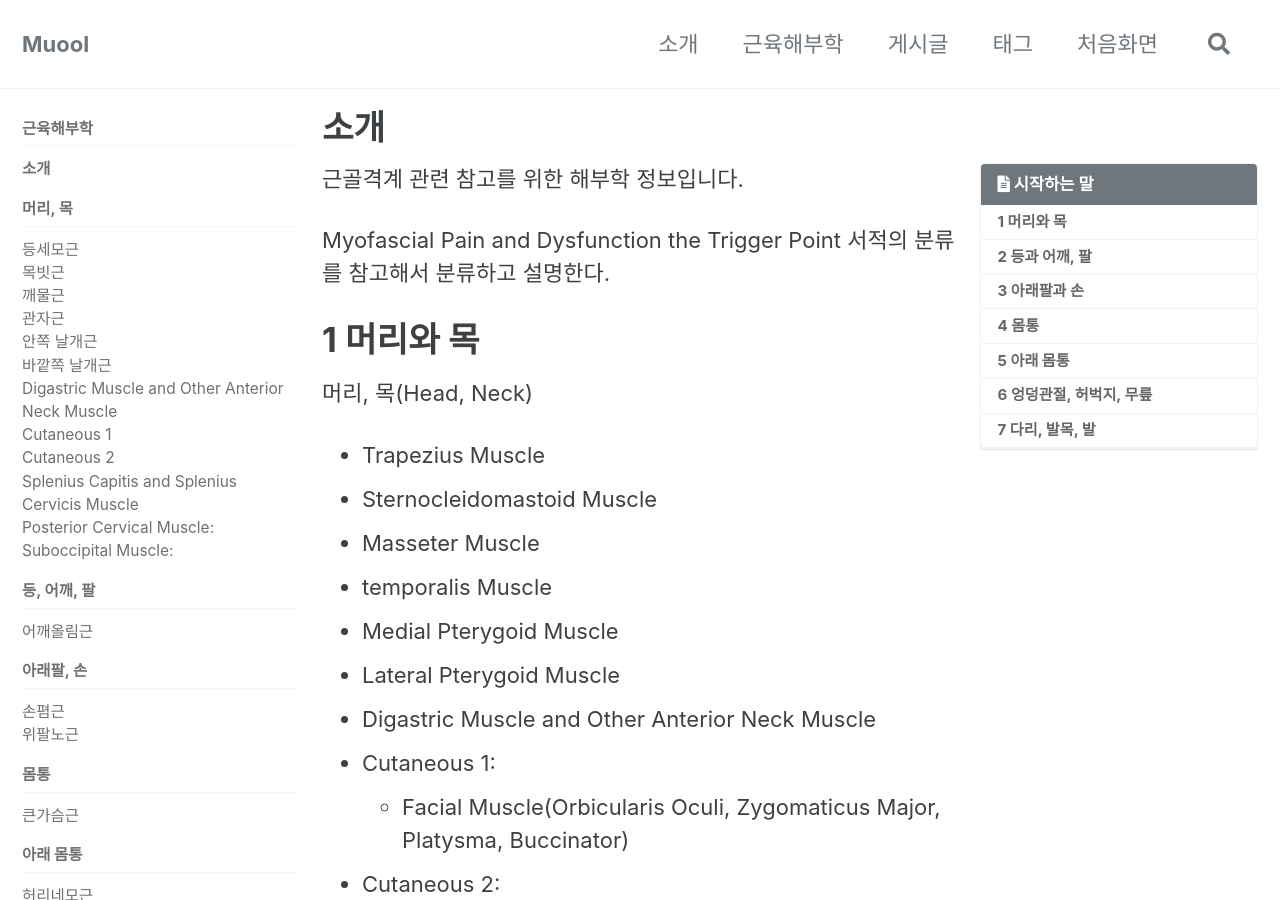
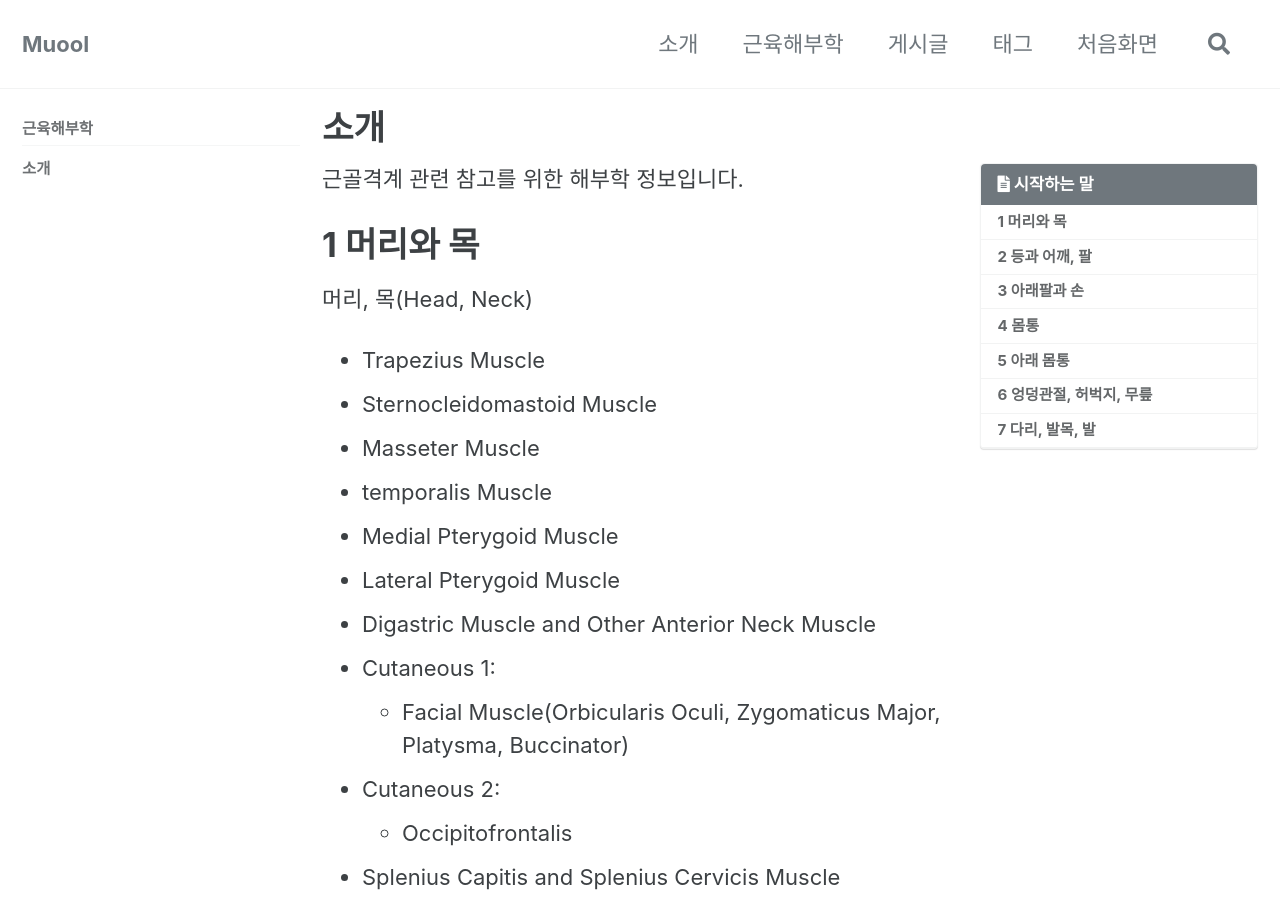
Before and after one commit to ysjkof/ysjkof.github.io, a Jekyll site: the page built from docs/00-문서.md, in a window 1280 px wide and 900 px high. Built offline with Jekyll 4.4.1, drawn with Linux system fonts in a browser that asks for light colours; cached includes are drawn as plain includes.

Commit message:
초기화
발행하기 위해 작성 중인 컨텐츠 제거.

```diff
--- a/_data/navigation.yml
+++ b/_data/navigation.yml
@@ -17,58 +17,3 @@ docs:
     children:
       - title: "소개"
         url: /docs/00-intro/
-  - title: 머리, 목
-    children:
-      - title: "등세모근"
-        url: /docs/trapezius-muscle/
-      - title: "목빗근"
-        url: /docs/sternocleidomastoid-muscle/
-      - title: "깨물근"
-        url: /docs/masseter-muscle/
-      - title: "관자근"
-        url: /docs/temporalis-muscle/
-      - title: "안쪽 날개근"
-        url: /docs/medial-pterygoid-muscle/
-      - title: "바깥쪽 날개근"
-        url: /docs/lateral-pterygoid-muscle/
-      - title: "Digastric Muscle and Other Anterior Neck Muscle"
-        url: /docs/digastric-muscle-and-other-anterior-neck-muscle/
-      - title: "Cutaneous 1"
-        url: /docs/cutaneous-1/
-      - title: "Cutaneous 2"
-        url: /docs/cutaneous-2/
-      - title: "Splenius Capitis and Splenius Cervicis Muscle"
-        url: /docs/splenius-capitis-and-splenius-cervicis-muscle/
-      - title: "Posterior Cervical Muscle:"
-        url: /docs/posterior-cervical-muscle/
-      - title: "Suboccipital Muscle:"
-        url: /docs/suboccipital-muscle/
-
-  - title: 등, 어깨, 팔
-    children:
-      - title: "어깨올림근"
-        url: /docs/levator-scapulae-muscle/
-  - title: 아래팔, 손
-    children:
-      - title: "손폄근"
-        url: /docs/hand-extensor/
-      - title: "위팔노근"
-        url: /docs/brachioradialis-muscle/
-  - title: 몸통
-    children:
-      - title: "큰가슴근"
-        url: /docs/pectoralis-major/
-  - title: 아래 몸통
-    children:
-      - title: "허리네모근"
-        url: /docs/quadratus-lumborum-muscle/
-  - title: 엉덩관절, 허벅지, 무릎
-    children:
-      - title: "넓다리근막긴장근"
-        url: /docs/tensor-fasciae-latea-muscle/
-      - title: "넙다리빗근"
-        url: /docs/sartorius-muscle/
-  - title: 다리, 발목, 발
-    children:
-      - title: "앞정강근"
-        url: /docs/tibialis-anterior-muscle/
--- a/docs/00-문서.md
+++ b/docs/00-문서.md
@@ -8,8 +8,6 @@ toc_label: 시작하는 말
 ---
 
 근골격계 관련 참고를 위한 해부학 정보입니다.
-
-Myofascial Pain and Dysfunction the Trigger Point 서적의 분류를 참고해서 분류하고 설명한다.
 
 # 1 머리와 목
 
--- a/docs/01-trapezius-muscle.md
+++ /dev/null
@@ -1,68 +0,0 @@
----
-title: "등세모근육"
-permalink: /docs/trapezius-muscle/
-excerpt: "Trapezius Muscle, 등세모근, 승모근"
-toc: true
-toc_sticky: true
-toc_label: 등세모근육
----
-
-| 종류 | 영어             | 신용어   | 구용어 |
-| ---- | ---------------- | -------- | ------ |
-| 이름 | Trapezius Muscle | 등세모근 | 승모근 |
-
-등세모근은 구용어로 승모근, 영어로 Trapezius로 불린다. 목부터 등에 넓게 붙어 있는 근육으로 위, 가운데, 아래 세 부위로 나뉘고 기능에 차이가 있다.
-
-**위 등세모근**은 머리, 목, 어깨의 등쪽에 붙어 있는 근육으로 고개를 숙이거나 내밀고 오래 있는 경우 힘을 많이 쓰게 된다. 그게 심하면 우리는 무거움이나 심하면 통증을 느끼게 된다.
-
-치료를 하려고 환자분께 여쭤보면 목어깨가 뭉쳐서 아프다고 하시는데 이때 원인이 위등세모근인지, 어깨올림근인지 구분할 필요가 있다. 만약 위등세모근이 과하게 늘어나고 긴장해서 아플때는 단순한 마사지로는 효과가 떨어지고 위등세모근을 활성화하거나 교정운동을 하는 편이 낫다.
-
-# 위쪽 등세모근육
-
-![image-left](/assets/images/figure6.1-trapezius.png){: .align-left}
-
-| 이는곳                           | 닿는곳                     | 신경지배        | 기능                 |
-| -------------------------------- | -------------------------- | --------------- | -------------------- |
-| 뒤통수뼈의 위목덜미선의 안쪽 1/3 | 빗장뼈의 가쪽 1/3          | Acceccery Nerve | 목뼈의 가쪽굽힘      |
-| 목덜미인대                       | 어깨뼈 봉우리의 안쪽모서리 | 목신경의 앞가지 | 목뼈의 폄            |
-| 1번~4번까지 목뼈의 가시돌기      |                            |                 | 어깨뼈의 머리쪽 이동 |
-|                                  |                            |                 | 어깨뼈의 안쪽 이동   |
-|                                  |                            |                 | 어깨뼈의 위쪽회전    |
-
-## 근육부착부위
-
-### 이는 곳 Origin
-
-- 뒤 통수뼈 위목덜미선의 안쪽 1/3; Median 1/3 of Superior Nucal Line of Occipital
-- 목덜미인대; Nuchal Ligament
-- 첫째 ~ 넷째까지 목뼈의 가시돌기; Spinous Process of 1st ~ 4th Cervical Spine
-
-### 닿는 곳 Insertion
-
-- 빗장뼈의 가쪽 1/3; lateral 1/3 of Clavicle
-- 어깨뼈 봉우리의 안쪽 모서리; medial border of Acromion
-
-## 기능
-
-- 목뼈의 가쪽 굽힘; Cervical Spine Lateral Flexion
-- 목뼈의 폄; Cervical Spine Extension
-- 날개뼈의 올림; Scapular Elevation
-- 날개뼈의 모음; Scapular Adduction
-- 날개뼈의 위쪽돌림; Scapular Upward Rotation
-
-## 신경지배
-
-- 더부신경(11번 뇌신경); Acceccery Nerve(Cranial Nerve 11)
-- 목신경의 앞가지; Ventral rami of Cn2 ~ Cn4
-
-# 가운데 등세모근육
-
-# 아래 등세모근육
-
-| Orogin                  | Insertion | Nerve           | Action                    |
-| ----------------------- | --------- | --------------- | ------------------------- |
-| Nucal ligament          | Acromion  | Acceccery Nerve | scapular upward rotation, |
-| C1 ~ C7 Spinous Process |           |                 | scapular adduction,       |
-| T1~T12 Spinous Process  |           |                 | depression,               |
-
-#
--- a/docs/02-sternocleidomastoid-muscle.md
+++ /dev/null
@@ -1,16 +0,0 @@
----
-title: "목빗근"
-permalink: /docs/sternocleidomastoid-muscle/
-excerpt: ""
-toc: true
-toc_sticky: true
-toc_label: 목빗근
----
-
-| 종류   | 이름                       |
-| ------ | -------------------------- |
-| 영어   | Sternocleidomastoid Muscle |
-| 신용어 | 목빗근                     |
-| 구용어 | 흉쇄유돌근                 |
-
-#
--- a/docs/03-masseter-muscle.md
+++ /dev/null
@@ -1,16 +0,0 @@
----
-title: "깨물근"
-permalink: /docs/masseter-muscle/
-excerpt: ""
-toc: true
-toc_sticky: true
-toc_label: 깨물근
----
-
-| 종류   | 이름   |
-| ------ | ------ |
-| 영어   | Muscle |
-| 신용어 | 깨물근 |
-| 구용어 | 교근   |
-
-#
--- a/docs/04-temporalis-muscle.md
+++ /dev/null
@@ -1,16 +0,0 @@
----
-title: "관자근"
-permalink: /docs/temporalis-muscle/
-excerpt: ""
-toc: true
-toc_sticky: true
-toc_label: 관자근
----
-
-| 종류   | 이름              |
-| ------ | ----------------- |
-| 영어   | Temporalis Muscle |
-| 신용어 | 관자근            |
-| 구용어 | 측두근            |
-
-#
--- a/docs/05-medial-pterygoid-muscle.md
+++ /dev/null
@@ -1,16 +0,0 @@
----
-title: "안쪽 날개근"
-permalink: /docs/medial-pterygoid-muscle/
-excerpt: ""
-toc: true
-toc_sticky: true
-toc_label: 안쪽 날개근
----
-
-| 종류   | 이름                    |
-| ------ | ----------------------- |
-| 영어   | Medial Pterygoid Muscle |
-| 신용어 | 안쪽 날개근             |
-| 구용어 | 내측 익상근             |
-
-#
--- a/docs/06-lateral-pterygoid-muscle.md
+++ /dev/null
@@ -1,16 +0,0 @@
----
-title: "바깥쪽 날개근"
-permalink: /docs/lateral-pterygoid-muscle/
-excerpt: ""
-toc: true
-toc_sticky: true
-toc_label: 바깥쪽 날개근
----
-
-| 종류   | 이름                     |
-| ------ | ------------------------ |
-| 영어   | Lateral Pterygoid Muscle |
-| 신용어 | 바깥쪽 날개근            |
-| 구용어 | 외측 익상근              |
-
-#
--- a/docs/07-digastric-muscle-and-other-anterior-neck-muscle.md
+++ /dev/null
@@ -1,16 +0,0 @@
----
-title: "두힘살근육과 다른 앞쪽 목 근육"
-permalink: /docs/digastric-muscle-and-other-anterior-neck-muscle/
-excerpt: ""
-toc: true
-toc_sticky: true
-toc_label: 두힘살근육과 다른 앞쪽 목 근육
----
-
-| 종류   | 이름             |
-| ------ | ---------------- |
-| 영어   | Digastric Muscle |
-| 신용어 | 두힘살근육       |
-| 구용어 | 이복근           |
-
-#
--- a/docs/08-cuatneous-1.md
+++ /dev/null
@@ -1,16 +0,0 @@
----
-title: "피부근육-1"
-permalink: /docs/cutaneous-1/
-excerpt: ""
-toc: true
-toc_sticky: true
-toc_label: 피부근육-1
----
-
-| 종류   | 이름             |
-| ------ | ---------------- |
-| 영어   | Cutaneous Muscle |
-| 신용어 | 피부근육         |
-| 구용어 | 피근             |
-
-#
--- a/docs/09-cutaneous-2.md
+++ /dev/null
@@ -1,16 +0,0 @@
----
-title: "피부근육-2"
-permalink: /docs/cutaneous-2/
-excerpt: ""
-toc: true
-toc_sticky: true
-toc_label: 피부근육-2
----
-
-| 종류   | 이름             |
-| ------ | ---------------- |
-| 영어   | Cutaneous Muscle |
-| 신용어 | 피부근육         |
-| 구용어 | 피근             |
-
-#
--- a/docs/10-splenius-capitis-and-splenius-cervicis-muscle.md
+++ /dev/null
@@ -1,16 +0,0 @@
----
-title: ""
-permalink: /docs/splenius-capitis-and-splenius-cervicis-muscle/
-excerpt: ""
-toc: true
-toc_sticky: true
-toc_label:
----
-
-| 종류   | 이름                                       |
-| ------ | ------------------------------------------ |
-| 영어   | Splenius Capitis, Splenius Cervicis Muscle |
-| 신용어 | 머리널판근(머리가시근), 목널판근           |
-| 구용어 | 두판상근(목가시근), 경판상근               |
-
-#
--- a/docs/11-posterior-cervical-muscle.md
+++ /dev/null
@@ -1,16 +0,0 @@
----
-title: ""
-permalink: /docs/posterior-cervical-muscle/
-excerpt: ""
-toc: true
-toc_sticky: true
-toc_label:
----
-
-| 종류   | 이름                      |
-| ------ | ------------------------- |
-| 영어   | Posterior Cervical Muscle |
-| 신용어 | 뒤쪽 목 근육              |
-| 구용어 | 후방 경부 근육            |
-
-#
--- a/docs/12-suboccipital-muscle.md
+++ /dev/null
@@ -1,16 +0,0 @@
----
-title: "뒤통수밑근육"
-permalink: /docs/suboccipital-muscle/
-excerpt: ""
-toc: true
-toc_sticky: true
-toc_label: 뒤통수밑근육
----
-
-| 종류   | 이름                |
-| ------ | ------------------- |
-| 영어   | Suboccipital Muscle |
-| 신용어 | 뒤통수밑근육        |
-| 구용어 | 후두하근            |
-
-#
```
Also changed, not shown: _posts/2021-11-18-마사지 하는 방법.md (deleted, +0 -20 lines), _posts/2021-11-25-해부학 공부하는 방법.md (deleted, +0 -22 lines), _posts/2021-11-25-해부학.md (deleted, +0 -26 lines).
